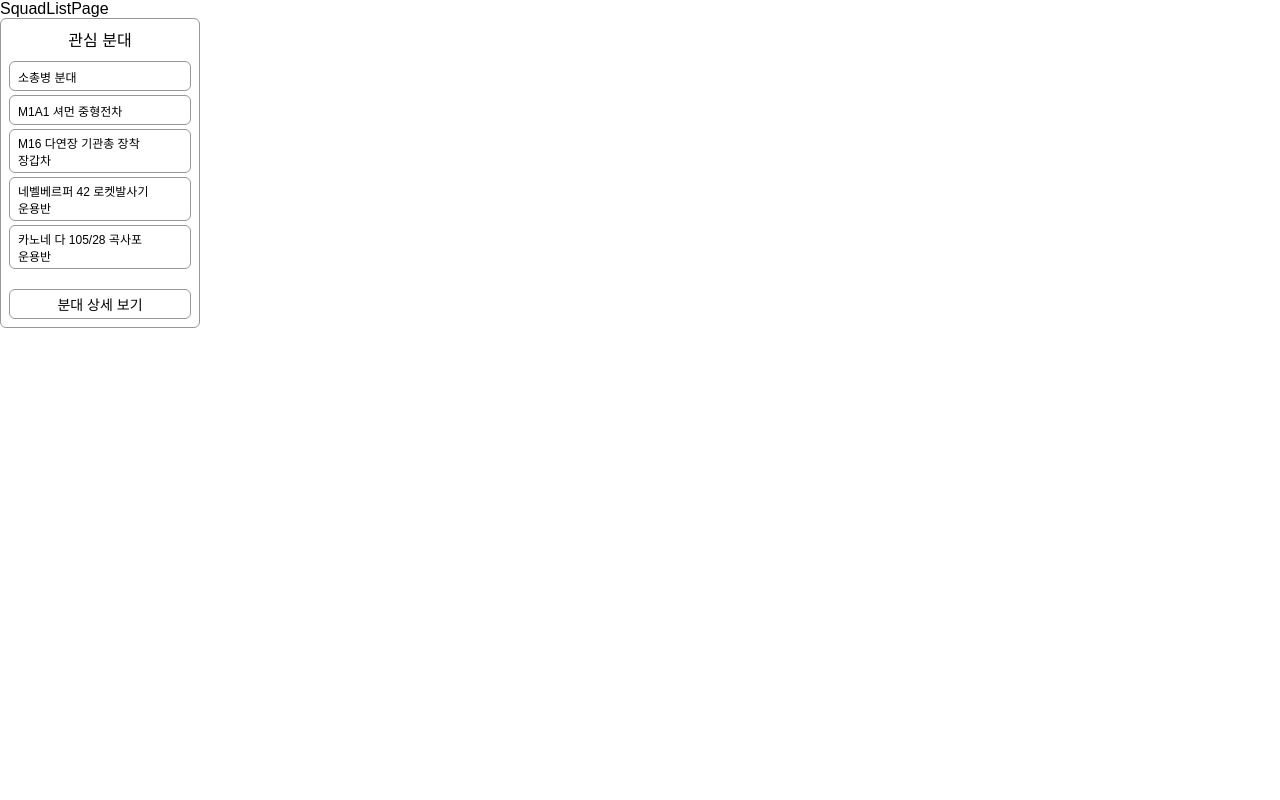
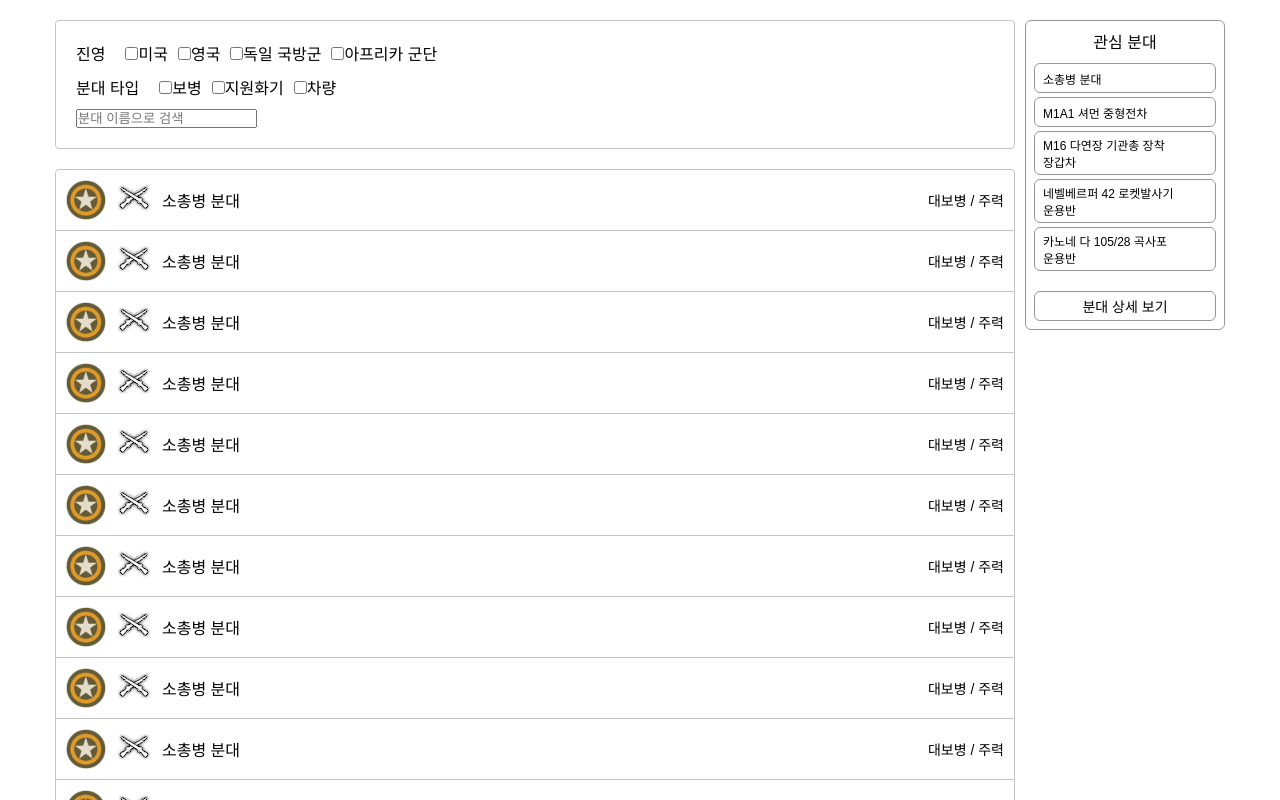
Before and after one commit to coh3-info/coh3-info, a React (Create React App) app: page / in a window 1280 px wide. Shown: the top 800 px of the page. Built offline with nearby package versions, Linux system fonts and the light colour scheme.

Commit message:
Feat SquadList mockup 추가

```diff
--- /dev/null
+++ b/src/components/squad_list_page/SquadList.tsx
@@ -0,0 +1,62 @@
+import styled from 'styled-components';
+
+import SquadSelector from '../common/squad_selector/SquadSelector';
+import SquadListHeader from './SquadListHeader';
+import SquadListItem from './SquadListItem';
+
+const SquadList = () => {
+  return (
+    <SquadListWrapper>
+      <div>
+        <SquadListHeader />
+        <List>
+          <SquadListItem />
+          <SquadListItem />
+          <SquadListItem />
+          <SquadListItem />
+          <SquadListItem />
+          <SquadListItem />
+          <SquadListItem />
+          <SquadListItem />
+          <SquadListItem />
+          <SquadListItem />
+          <SquadListItem />
+          <SquadListItem />
+          <SquadListItem />
+          <SquadListItem />
+          <SquadListItem />
+          <SquadListItem />
+          <SquadListItem />
+          <SquadListItem />
+        </List>
+      </div>
+      <SquadSelectorTrack>
+        <SquadSelector />
+      </SquadSelectorTrack>
+    </SquadListWrapper>
+  );
+};
+
+export default SquadList;
+
+const SquadListWrapper = styled.div`
+  max-width: 1170px;
+  margin: 0 auto;
+  padding: 20px 0;
+  display: flex;
+
+  > div:first-child {
+    width: 100%;
+    max-width: 960px;
+  }
+`;
+
+const SquadSelectorTrack = styled.div`
+  margin-left: 10px;
+`;
+
+const List = styled.ul`
+  margin-top: 20px;
+  border: solid 1px #c4c4c4;
+  border-radius: 4px;
+`;
--- /dev/null
+++ b/src/components/squad_list_page/SquadListHeader.tsx
@@ -0,0 +1,74 @@
+import styled from 'styled-components';
+
+const SquadListHeader = () => {
+  return (
+    <SquadListHeaderWrapper>
+      <Category>
+        <CategoryName>진영</CategoryName>
+        <CheckboxesContainer>
+          <div>
+            <input id="us_forces" type="checkbox" />
+            <label htmlFor="us_forces">미국</label>
+          </div>
+          <div>
+            <input id="british_forces" type="checkbox" />
+
+            <label htmlFor="british_forces">영국</label>
+          </div>
+          <div>
+            <input id="wehrmacht" type="checkbox" />
+            <label htmlFor="wehrmacht">독일 국방군</label>
+          </div>
+          <div>
+            <input id="afrikakorps" type="checkbox" />
+            <label htmlFor="afrikakorps">아프리카 군단</label>
+          </div>
+        </CheckboxesContainer>
+      </Category>
+      <Category>
+        <CategoryName>분대 타입</CategoryName>
+        <CheckboxesContainer>
+          <div>
+            <input id="infantry" type="checkbox" />
+            <label htmlFor="infantry">보병</label>
+          </div>
+          <div>
+            <input id="team_weapon" type="checkbox" />
+            <label htmlFor="team_weapon">지원화기</label>
+          </div>
+          <div>
+            <input id="vehicle" type="checkbox" />
+            <label htmlFor="vehicle">차량</label>
+          </div>
+        </CheckboxesContainer>
+      </Category>
+      <div>
+        <input placeholder="분대 이름으로 검색" />
+      </div>
+    </SquadListHeaderWrapper>
+  );
+};
+
+export default SquadListHeader;
+
+const SquadListHeaderWrapper = styled.div`
+  padding: 20px;
+  border: solid 1px #c4c4c4;
+  border-radius: 4px;
+  display: flex;
+  flex-direction: column;
+  gap: 10px;
+`;
+
+const Category = styled.div`
+  display: flex;
+`;
+
+const CategoryName = styled.div`
+  margin-right: 20px;
+`;
+
+const CheckboxesContainer = styled.div`
+  display: flex;
+  gap: 10px;
+`;
--- /dev/null
+++ b/src/components/squad_list_page/SquadListItem.tsx
@@ -0,0 +1,61 @@
+import styled from 'styled-components';
+
+import tempRaceMark from '../../images/common/american.png';
+import tempSquadIcon from '../../images/american/infantiry/riflemen_us/riflemen_us_symbol.png';
+
+const SquadListItem = () => {
+  return (
+    <SquadListItemWrapper>
+      <RaceMark>
+        <img src={tempRaceMark} alt="진영마크" />
+      </RaceMark>
+      <SquadIcon>
+        <img src={tempSquadIcon} alt="분대 아이콘" />
+      </SquadIcon>
+      <SquadName>소총병 분대</SquadName>
+      <SquadType>대보병 / 주력</SquadType>
+    </SquadListItemWrapper>
+  );
+};
+
+export default SquadListItem;
+
+const SquadListItemWrapper = styled.li`
+  display: grid;
+  grid-template: 1fr / max-content max-content 1fr max-content;
+  align-items: center;
+  column-gap: 10px;
+  padding: 10px;
+  cursor: pointer;
+
+  &:not(:last-child) {
+    border-bottom: solid 1px #c4c4c4;
+  }
+
+  &:hover {
+    background-color: #dfdfdf;
+  }
+`;
+
+const RaceMark = styled.div`
+  width: 40px;
+  height: 40px;
+  > img {
+    width: 100%;
+    height: 100%;
+  }
+`;
+
+const SquadIcon = styled.div`
+  width: 36px;
+  height: 36px;
+  > img {
+    width: 100%;
+    height: 100%;
+  }
+`;
+
+const SquadName = styled.div``;
+const SquadType = styled.div`
+  font-size: 0.875rem;
+`;
--- a/src/pages/SquadListPage.tsx
+++ b/src/pages/SquadListPage.tsx
@@ -1,12 +1,7 @@
-import SquadSelector from '../components/common/squad_selector/SquadSelector';
+import SquadList from '../components/squad_list_page/SquadList';
 
 const SquadListPage = () => {
-  return (
-    <div>
-      SquadListPage
-      <SquadSelector />
-    </div>
-  );
+  return <SquadList />;
 };
 
 export default SquadListPage;
```
